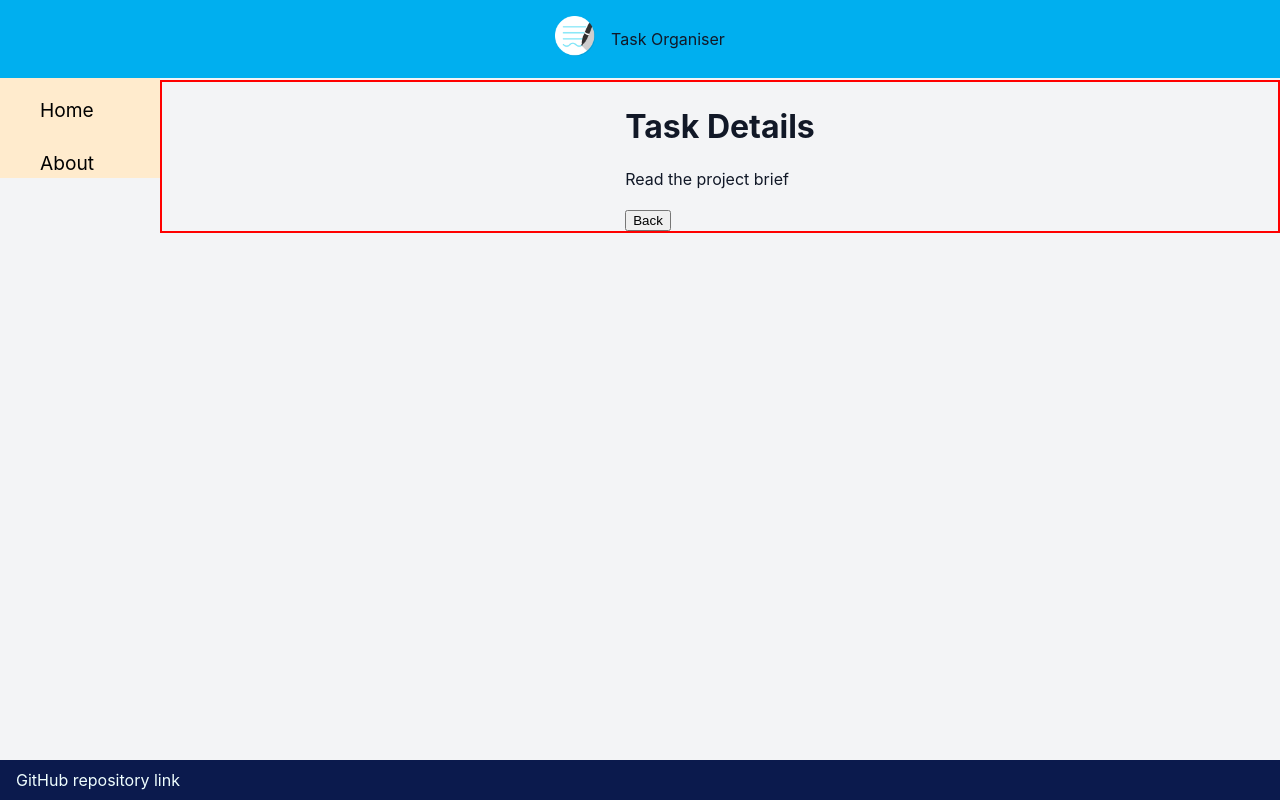
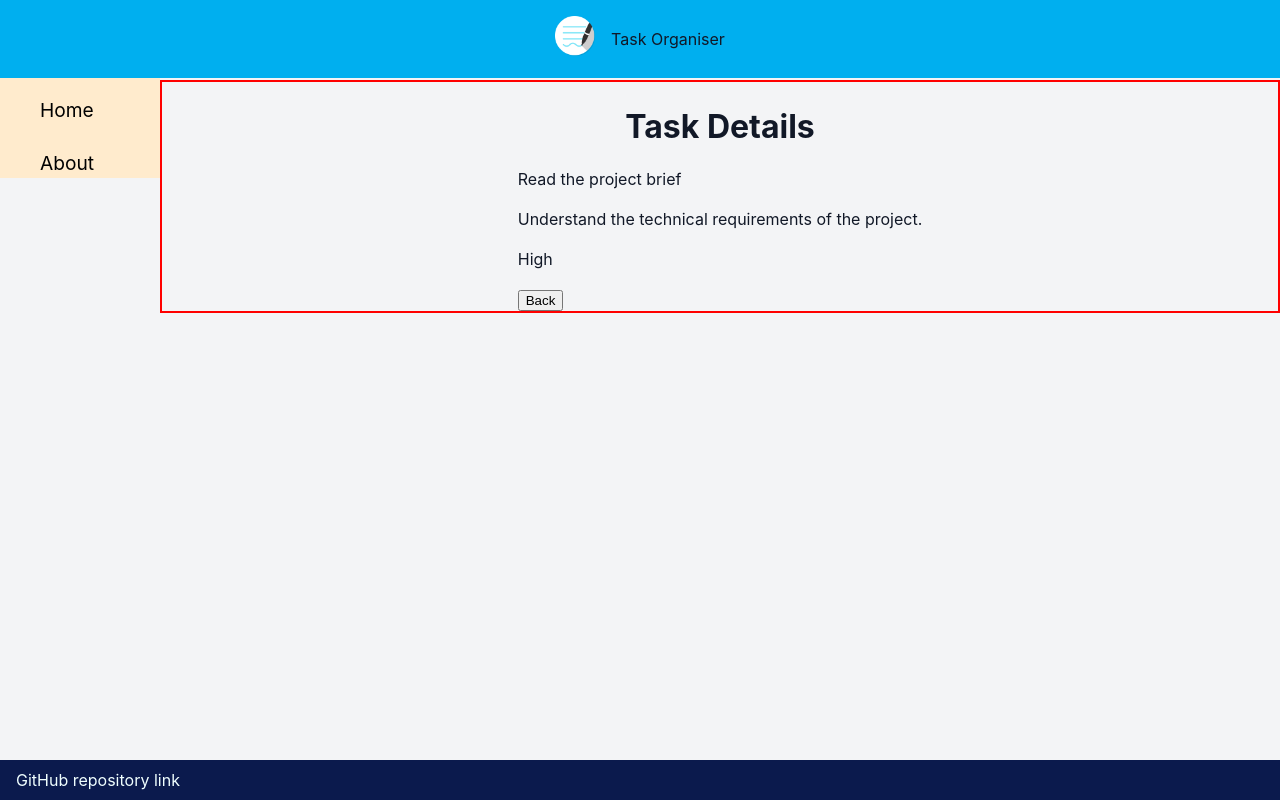
Before and after one commit to mbCeli/to-do-app, a React (Vite) app in the folder mini-project-react-app/: page /tasks/0 in a window 1280 px wide. Built offline with nearby package versions, Linux system fonts and the light colour scheme.

Commit message:
added tasks details in to do details page

```diff
--- a/mini-project-react-app/src/App.css
+++ b/mini-project-react-app/src/App.css
@@ -107,6 +107,10 @@ aside a {
   height: 3em;
 }
 
+.completed-check {
+  cursor: pointer;
+}
+
 .team-members {
   display: flex;
   justify-content: space-evenly;
--- a/mini-project-react-app/src/components/AddToDoForm.jsx
+++ b/mini-project-react-app/src/components/AddToDoForm.jsx
@@ -3,19 +3,19 @@ import { useState } from "react";
 export default function AddToDoForm({ addTask }) {
     const [task, setTask] = useState("");
     const [description, setDescription] = useState("");
-    const [estimatedDuration, setEstimatedDuration] = useState("");
     const [priority, setPriority] = useState("");
+    /* const [estimatedDuration, setEstimatedDuration] = useState(""); */
 
     const handleFormSubmit = (e) => {
         e.preventDefault();
-        const newTask = { task, description, estimatedDuration, priority };
+        const newTask = { task, description, priority /* estimatedDuration */};
 
         {addTask((newTask))}
 
         setTask("");
         setDescription("");
-        setEstimatedDuration("");
         setPriority("");
+        /* setEstimatedDuration(""); */
     }
 
     return (
@@ -32,10 +32,10 @@ export default function AddToDoForm({ addTask }) {
                     <textarea name="description" rows="5" cols="40" value={description} onChange={(e) => setDescription(e.target.value)} placeholder="Comment text."></textarea>
                 </label>
 
-                <label>
+                {/* <label>
                     Estimated Duration
                     <input name="duration" type="text" value={estimatedDuration} onChange={(e) => setEstimatedDuration(e.target.value)} placeholder="Task Estimated Duration" />
-                </label>
+                </label> */}
             </div>
 
             <div>
--- a/mini-project-react-app/src/components/ToDoListCard.jsx
+++ b/mini-project-react-app/src/components/ToDoListCard.jsx
@@ -6,7 +6,7 @@ export default function ToDoListCard({ toDo, deleteTask, index, finishTask }) {
       <div key={toDo.task} className="to-do-card">
         <p className="task-name">{toDo.task}</p>
         <Link to={`/tasks/${index}`} ><span>➕</span></Link>
-        <span onClick={() => finishTask(index)}>{toDo.completed ? "✅" : "⬜️"}</span>
+        <span className="completed-check" onClick={() => finishTask(index)}>{toDo.completed ? "✅" : "⬜️"}</span>
         <button onClick={() => deleteTask(index)}>Delete</button>
       </div>
     </div>
--- a/mini-project-react-app/src/pages/HomePage.jsx
+++ b/mini-project-react-app/src/pages/HomePage.jsx
@@ -18,7 +18,6 @@ export default function HomePage() {
   const finishTask = (indexToFinish) => {
     const updatedList = [...toDos].map((task, index) => {
       if(index === indexToFinish) {
-
         /* console.log(task.completed); */
         return {...task, completed: !task.completed};
       } else {
--- a/mini-project-react-app/src/pages/ToDoDetails.jsx
+++ b/mini-project-react-app/src/pages/ToDoDetails.jsx
@@ -1,6 +1,6 @@
 import { useParams, Link } from "react-router-dom";
 
-import ToDoTasks from "../assets/to-dos.json";
+import ToDoTasks from "../assets/to-dos-descrip.json";
 
 export default function ToDoDetails() {
   const { taskIndex } = useParams();
@@ -15,7 +15,8 @@ export default function ToDoDetails() {
         {taskDetails && (
           <>
             <p className="task-name">{taskDetails.task}</p>
-            <p className="completion">{taskDetails.completed}</p>
+            <p className="description">{taskDetails.description}</p>
+            <p>{taskDetails.priority}</p>
             {/* Poner un input para que se pueda escribir mas detalles sobre el task */}
 
             <Link to="/">
```
